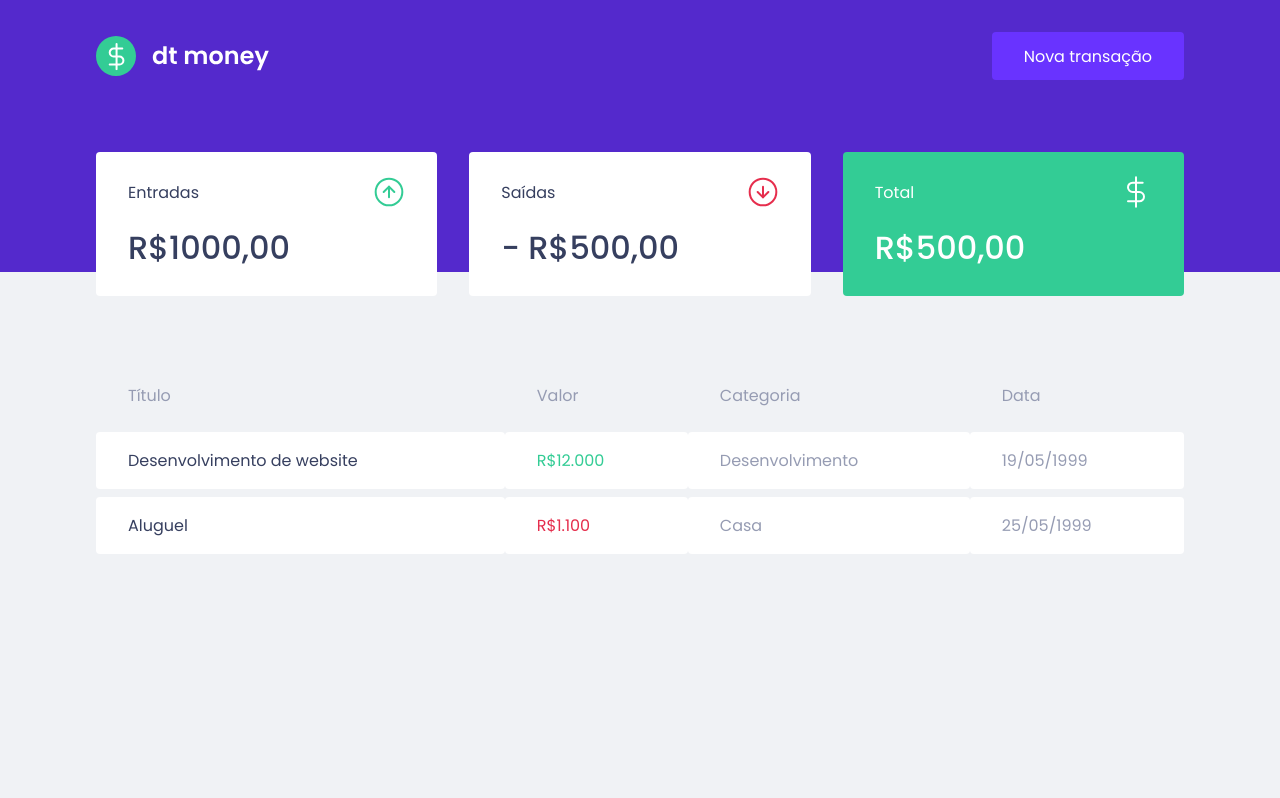
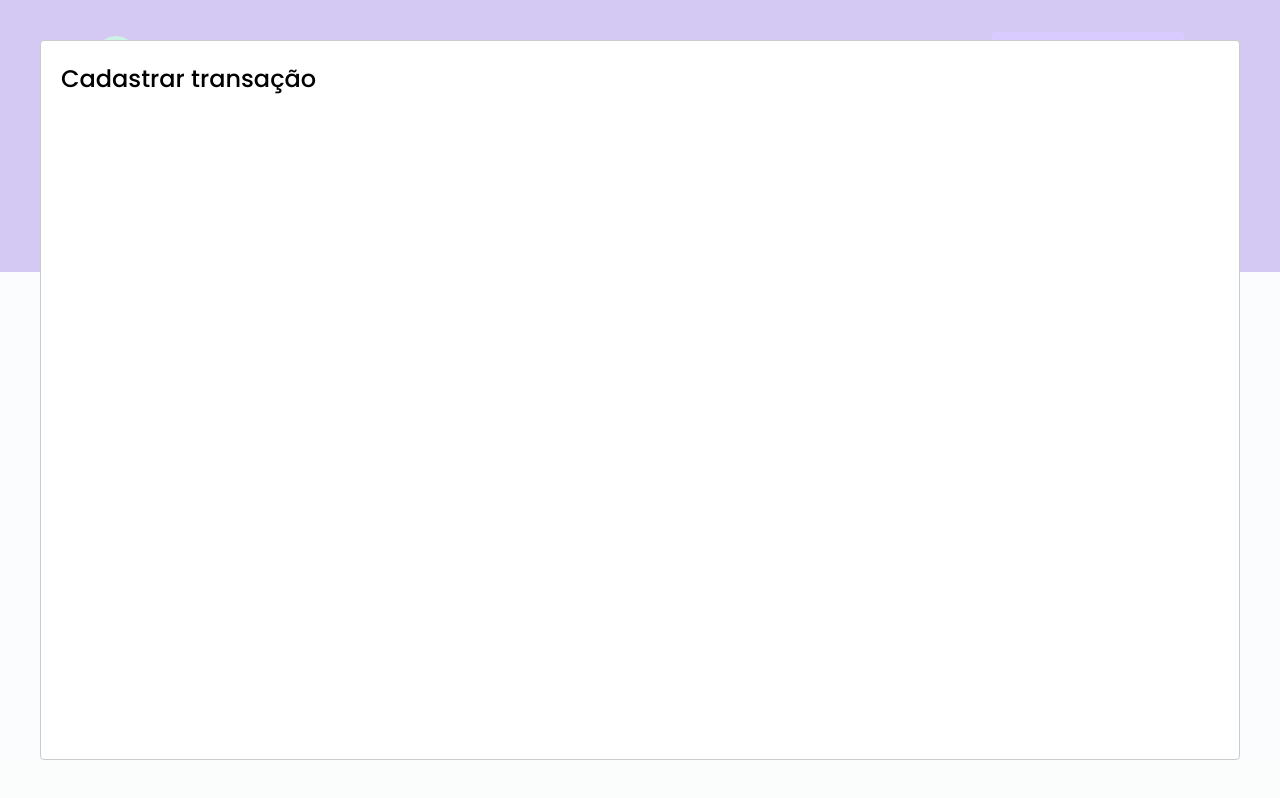
Before and after one commit to pedroandrades/dtmoney, a React (Create React App) app: page / in a window 1280 px wide. Both pictures are taken after a click on the button "Nova transação". Built offline with nearby package versions, Linux system fonts and the light colour scheme; no server answers; what miragejs would draw is missing.

Commit message:
modal creation

```diff
--- a/package.json
+++ b/package.json
@@ -7,6 +7,7 @@
     "miragejs": "^0.1.43",
     "react": "^17.0.2",
     "react-dom": "^17.0.2",
+    "react-modal": "^3.14.4",
     "react-scripts": "5.0.0",
     "styled-components": "^5.3.3",
     "web-vitals": "^2.1.0"
@@ -19,6 +20,7 @@
     "@types/node": "^16.7.13",
     "@types/react": "^17.0.20",
     "@types/react-dom": "^17.0.9",
+    "@types/react-modal": "^3.13.1",
     "@types/styled-components": "^5.1.24",
     "prettier": "2.6.0",
     "typescript": "^4.4.2"
--- a/src/App.tsx
+++ b/src/App.tsx
@@ -1,12 +1,30 @@
-import { Dashboard } from './components/Dashboard';
-import { Header } from './components/Header';
-import { GlobalStyle } from './styles/global';
+import { Dashboard } from "./components/Dashboard";
+import { Header } from "./components/Header";
+import { GlobalStyle } from "./styles/global";
+import Modal from "react-modal";
+import { useState } from "react";
+import { NewTransactionModal } from "./components/NewTransactionModal";
+
+Modal.setAppElement("#root");
 
 export function App() {
+  const [isNewTransactionModalOpen, setIsNewTransactionModal] = useState(false);
+
+  function handleOpenNewTransactionModal() {
+    setIsNewTransactionModal(true);
+  }
+
+  function handleCloseNewTransactionModal() {
+    setIsNewTransactionModal(false);
+  }
   return (
     <>
-      <Header />
+      <Header onOpenNewTransactionModal={handleOpenNewTransactionModal} />
       <Dashboard />
+      <NewTransactionModal
+        isOpen={isNewTransactionModalOpen}
+        onRequestClose={handleCloseNewTransactionModal}
+      />
       <GlobalStyle />
     </>
   );
--- a/src/components/Header/index.tsx
+++ b/src/components/Header/index.tsx
@@ -1,12 +1,18 @@
-import logoImg from '../../assets/logo.svg';
-import { Container, Content } from './styles';
+import logoImg from "../../assets/logo.svg";
+import { Container, Content } from "./styles";
 
-export function Header() {
+interface HeaderProps {
+  onOpenNewTransactionModal: () => void;
+}
+
+export function Header({ onOpenNewTransactionModal }: HeaderProps) {
   return (
     <Container>
       <Content>
         <img src={logoImg} alt="dt money" />
-        <button type="button">Nova transação</button>
+        <button type="button" onClick={onOpenNewTransactionModal}>
+          Nova transação
+        </button>
       </Content>
     </Container>
   );
--- /dev/null
+++ b/src/components/NewTransactionModal/index.tsx
@@ -0,0 +1,14 @@
+import Modal from "react-modal";
+
+interface NewTransactionModalProps {
+  isOpen: boolean;
+  onRequestClose: () => void;
+}
+
+export function NewTransactionModal({ isOpen, onRequestClose }: NewTransactionModalProps) {
+  return (
+    <Modal isOpen={isOpen} onRequestClose={onRequestClose}>
+      <h2>Cadastrar transação</h2>
+    </Modal>
+  );
+}
--- /dev/null
+++ b/src/components/NewTransactionModal/styles.ts
@@ -0,0 +1,3 @@
+import styled from "styled-components";
+
+export const Container = styled.div``;
```
Also changed, not shown: 1 other file (tests, documents, lock files or other folders).
